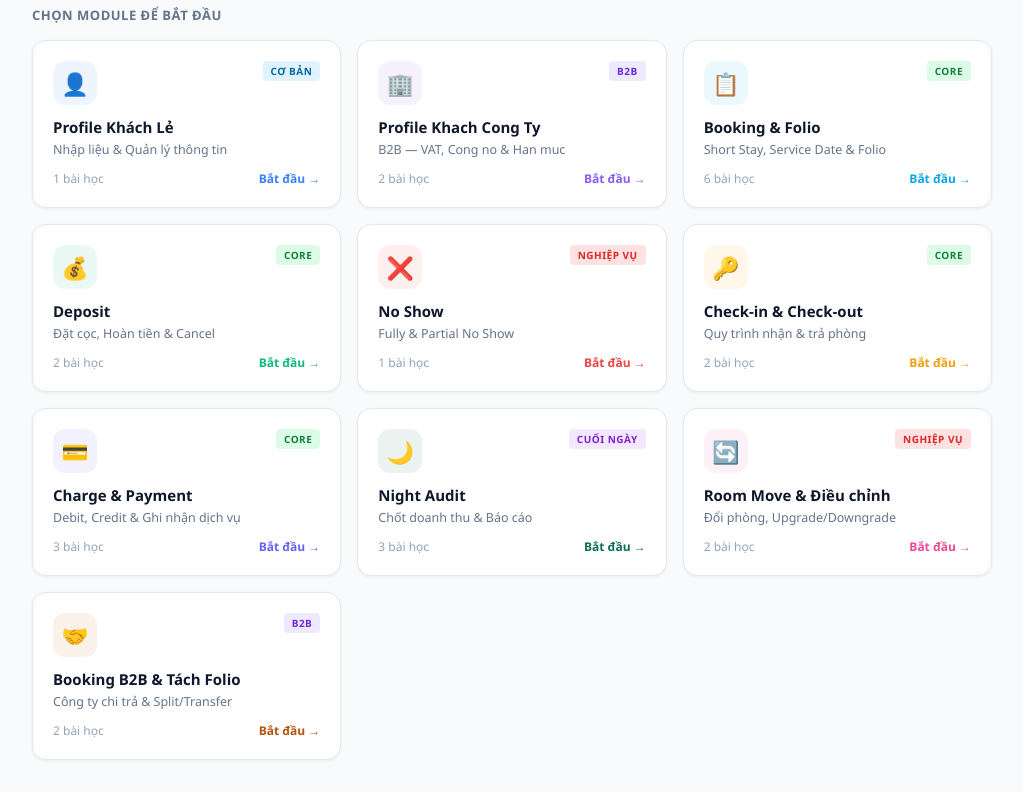
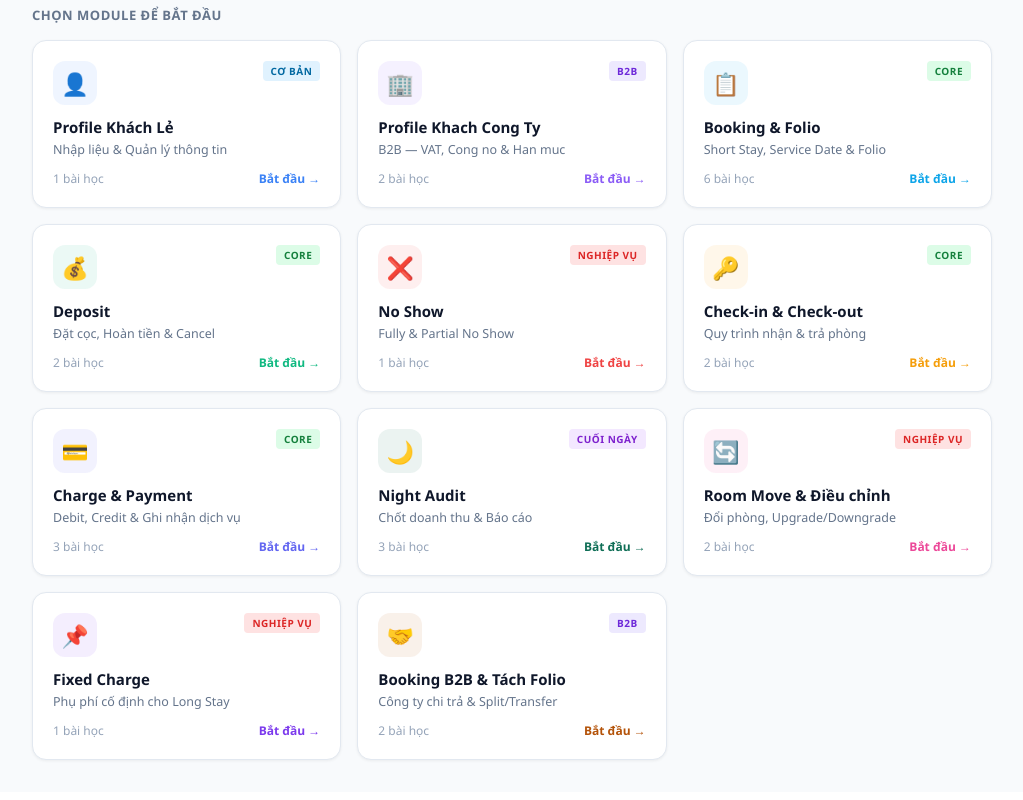
Before and after one commit to tuyenhht1610/newpms-course, a React (Vite) app: page / in a window 1280 px wide. Shown: the part 336-1136 px from the top of the page, without its empty margins (128-1151 px from the left). Built offline with nearby package versions, Linux system fonts and the light colour scheme.

Commit message:
feat: add Fixed Charge module for Long Stay

```diff
--- a/src/App.jsx
+++ b/src/App.jsx
@@ -560,6 +560,39 @@ const MODULES = [
   },
   {
     id: 10,
+    title: "Fixed Charge",
+    subtitle: "Phụ phí cố định cho Long Stay",
+    icon: "📌",
+    color: "#7c3aed",
+    tag: "NGHIỆP VỤ",
+    lessons: [
+      {
+        title: "Fixed Charge là gì?",
+        content: [
+          { type: "heading", text: "Fixed Charge — Phụ phí Cố định" },
+          { type: "intro", text: "Phụ phí Cố định (Fixed Charges) được dùng để thiết lập trước các khoản ghi nợ tự động trên một đặt phòng — thường áp dụng cho khách Long Stay." },
+          { type: "divider", text: "Định nghĩa" },
+          { type: "point", icon: "📌", title: "Fixed Charge là gì?", desc: "Là các khoản phí được thiết lập sẵn và tự động ghi nhận lên folio theo chu kỳ tháng, không tính theo từng ngày như room charge thông thường." },
+          { type: "divider", text: "Ví dụ các loại Fixed Charge" },
+          { type: "card2", items: [
+            { title: "🏠 Tiền thuê phòng theo tháng", desc: "Ghi nhận tiền phòng cố định theo tháng thay vì tính theo đêm." },
+            { title: "🚗 Phí đậu xe", desc: "Phí giữ xe cố định hàng tháng cho khách long stay." },
+          ]},
+          { type: "card2", items: [
+            { title: "⚡ Tiền điện", desc: "Phí điện tiêu thụ được ghi nhận tự động theo chu kỳ tháng." },
+            { title: "➕ Các phụ phí khác", desc: "Bất kỳ khoản phí nào được thoả thuận trước và ghi nhận tự động định kỳ." },
+          ]},
+          { type: "divider", text: "Nguyên tắc ghi nhận" },
+          { type: "point", icon: "📅", title: "Ghi nhận theo tháng", desc: "Fixed Charge được ghi nhận theo chu kỳ tháng, không tính theo từng ngày lưu trú." },
+          { type: "point", icon: "📆", title: "Ngày cố định", desc: "Mỗi Fixed Charge xác định 1 ngày cố định trong tháng để tự động post charge lên folio." },
+          { type: "warn", text: "Fixed Charge chỉ áp dụng cho booking Long Stay. Cần thiết lập đúng ngày cố định trước khi checkin để tránh sai lệch ghi nhận doanh thu." },
+        ],
+        hasDemo: false,
+      },
+    ],
+  },
+  {
+    id: 11,
     title: "Booking B2B & Tách Folio",
     subtitle: "Công ty chi trả & Split/Transfer",
     icon: "🤝",
```
